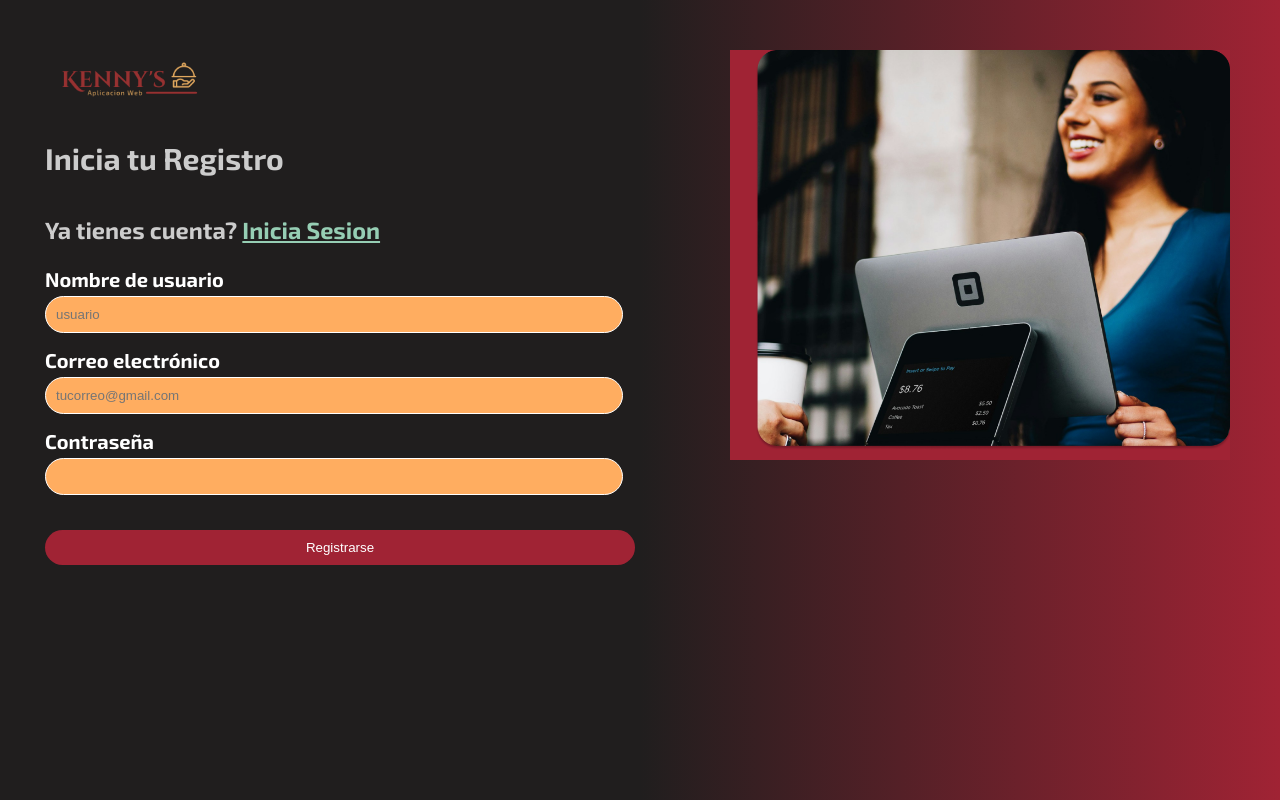
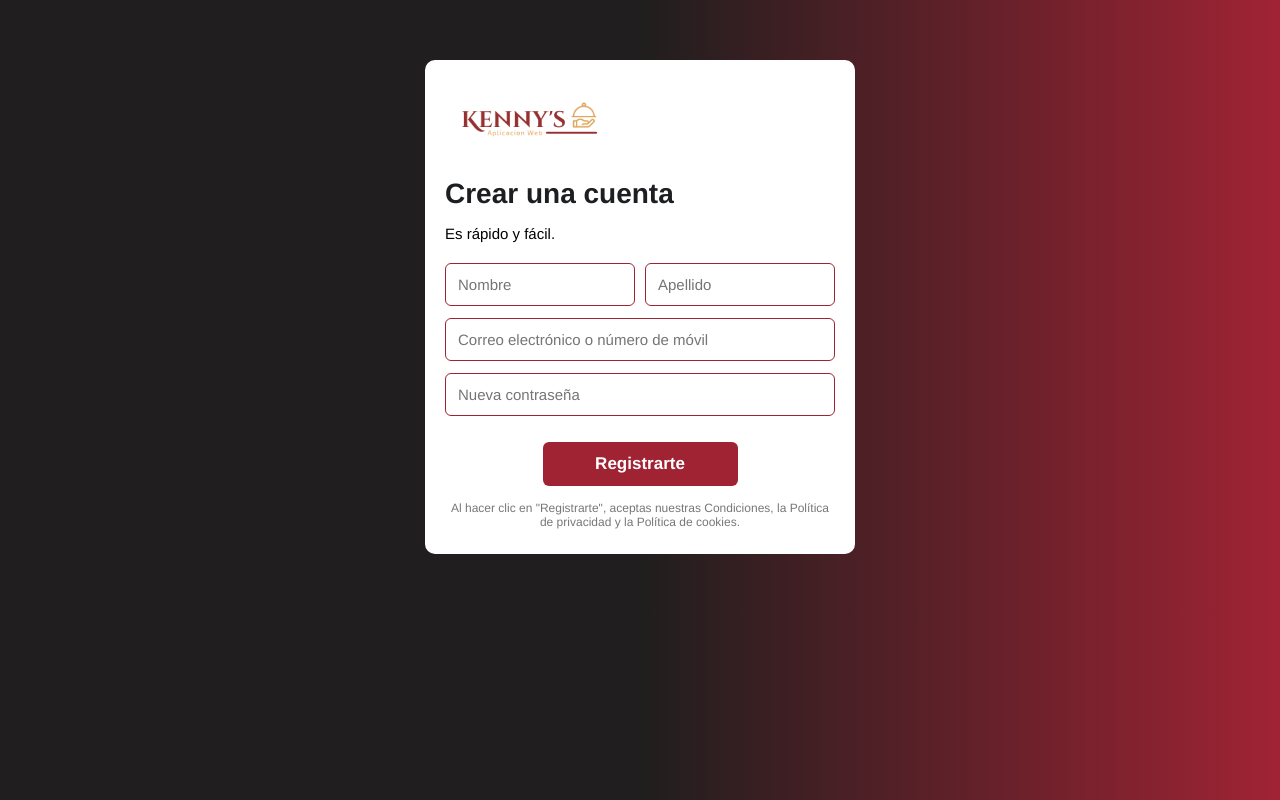
Before and after one commit to Jesuusx07/Nuestro-proyecto, a PHP site: page /registrarse.html in a window 1280 px wide. Run offline with PHP 8.4, Linux system fonts and the light colour scheme; some web fonts are replaced.

Commit message:
Cambio total del register

```diff
--- a/proyecto/css/registerUs.css
+++ b/proyecto/css/registerUs.css
@@ -283,7 +283,7 @@ html{
     }
   }
 
-  @media (min-width: 1290px){
+@media (min-width : 1370px){
 
     .regis{
       width: 100%;
@@ -340,4 +340,6 @@ html{
     #boton{
       margin-top: 60px;
     }
+
+
 }
--- a/proyecto/css/registrarse.css
+++ b/proyecto/css/registrarse.css
@@ -1,140 +1,108 @@
 @import url('https://fonts.googleapis.com/css2?family=Exo+2:ital,wght@0,100..900;1,100..900&family=Kanit:ital,wght@0,100;0,200;0,300;0,400;0,500;0,600;0,700;0,800;0,900;1,100;1,200;1,300;1,400;1,500;1,600;1,700;1,800;1,900&family=Nunito:ital,wght@0,200..1000;1,200..1000&family=Readex+Pro:wght@160..700&family=Sour+Gummy:ital,wght@0,100..900;1,100..900&display=swap');
+
+    * {
+      box-sizing: border-box;
+      font-family: 'Helvetica Neue', Helvetica, Arial, sans-serif;
+    }
+        .logo {
+            width: 175px;
+            display: block;
+        }
     body {
-        font-family: "Exo 2", serif;
-            color: #ccc;
-            background-color: #201E1E;
-            display: flex;
-            background: linear-gradient(to right, #201E1E,#201E1E, #A02334);
-            justify-content: left;
-            align-items: left;
-            min-height: 100vh;
+      background: linear-gradient( to right, #201e1e, #201e1e, #A02334 );
       margin: 0;
+      padding: 0;
     }
 
-        .logo {
-            width: 175px;
+    .container {
+      width: 100%;
+      max-width: 430px;
+      margin: 60px auto;
+      background-color: #fff;
+      padding: 25px 20px;
+      border-radius: 10px;
 
-            display: block;
-
-
-
+      box-shadow: 0 2px 10px #A02334(0,0,0,0.1);
     }
 
     h2 {
-            text-align: left;
-            margin-bottom: 20px;
-
+      font-size: 28px;
+      font-weight: bold;
+      color: #1c1e21;
+      margin-bottom: 5px;
     }
 
-        h3{
-            text-align: left;
+    p {
+      font-size: 15px;
+      color: #000000;
+      margin-bottom: 15px;
     }
 
-        h3 a{
-            color: #96CEB4;
+    input, select {
+      width: 100%;
+      padding: 12px;
+      margin: 6px 0;
+      border: 1px solid #A02334;
+      border-radius: 6px;
+      font-size: 15px;
     }
 
-        .input-group {
-            margin-bottom: 20px;
+    .name-fields {
+      display: flex;
+      gap: 10px;
+    }
 
+    .dob-gender {
+      margin-top: 10px;
     }
 
     label {
+      font-size: 14px;
+      color: #606770;
+      margin-bottom: 5px;
       display: block;
-            margin-bottom: 5px;
-            color: #ffffff;
-        }
-        .input-empleado {
-            margin-bottom: 15px;
     }
 
-        select{
-            margin-top: 15px;
-            padding: 10px;
-            border: 1px solid #ffffff;
-            background-color: #FFAD60;
-            border-radius: 50px;
-            box-sizing: border-box;
+    .gender-options {
+      display: flex;
+      gap: 10px;
     }
 
-        input{
-
-            width: calc(100% - 12px);
+    .gender-options label {
+      display: flex;
+      align-items: center;
       padding: 10px;
-            border: 1px solid #ffffff;
-            background-color: #FFAD60;
-            border-radius: 50px;
-            box-sizing: border-box;
-        }
-
-        button {
-            background-color: #a27979;
-            color: white;
-            padding: 12px 15px;
-            border: none;
-            border-radius: 4px;
+      border: 1px solid #ccd0d5;
+      border-radius: 6px;
       cursor: pointer;
       width: 100%;
     }
 
-        .signup-link {
-            text-align: center;
-            margin-top: 20px;
-        }
-    .container {
-            font-size: 20px;
-            background-color: #00000000;
-            width: 50%;
-            height: 500px;
-            padding: 45px;
-            border-radius: 30px;
-            text-align: center;
-            font-weight: bolder;
-
+    .gender-options input {
+      margin-right: 10px;
     }
 
-        h2 {
-            margin-bottom: 40px;
+    .btn-submit {
+      background-color: #A02334;
+      color: #fff;
+      font-size: 17px;
+      font-weight: bold;
+      border: none;
+      padding: 12px;
+      border-radius: 6px;
+      width: 50%;
+      margin: 20px auto 0;
+      display: block;
+      cursor: pointer;
     }
 
-        .input-group {
-            margin-bottom: 15px;
-            text-align: left;
+    .btn-submit:hover {
+      background-color: #A02334;
     }
 
-        label {
-            display: block;
-            margin-bottom: 5px;
+    .terms {
+      font-size: 12px;
+      color: #777;
+      margin-top: 15px;
+      text-align: center;
     }
-
-
-        .contenedor-botones {
-            display: flex;
-            gap: 20px;
-        }
-
-
-        .boton-registro {
-            background-color: #A02334;
-            color: #fff;
-            padding: 10px 100px;
-            border-radius: 50px;
-            text-decoration: none;
-            margin-top: 20px ;
-            line-height: 15px;
-            justify-content: left;
-
-        }
-
-        .señora img{
-            width: 500px;
-            align-items: right;
-            padding: 50px;
-            justify-content: right;
-
-
-
-        }
-        .inc{
-            color: #96CEB4;
-        }
--- a/proyecto/registrarse.html
+++ b/proyecto/registrarse.html
@@ -2,83 +2,35 @@
 <html lang="es">
 <head>
   <meta charset="UTF-8">
-    <meta name="viewport" content="width=device-width, initial-scale=1.0">
-    <title>Kenny's - Aplicación Web</title>
+  <meta name="viewport" content="width=device-width, initial-scale=1">
   <link rel="stylesheet" href="./css/registrarse.css">
-
+  <title>Registrarse en Kennys</title>
 </head>
 <body>
 
   <div class="container">
-        <div class="navbar-right">
     <img src="./img/Logo Principal (1).png" class="logo" alt="icono" />
+    <h2>Crear una cuenta</h2>
+    <p>Es rápido y fácil.</p>
+    <form>
+      <div class="name-fields">
+        <input type="text" placeholder="Nombre" required>
+        <input type="text" placeholder="Apellido" required>
       </div>
-        <h2>Inicia tu Registro</h2>
-        <h3>Ya tienes cuenta? <a href="login.html">Inicia Sesion</a></h3>
-        <form id="register">
-            <div class="input-group">
-                <label for="reg_user">Nombre de usuario</label>
-                <input type="text" id="reg_user" placeholder="usuario">
-            </div>
+      <input type="email" placeholder="Correo electrónico o número de móvil" required>
+      <input type="password" placeholder="Nueva contraseña" required>
 
-            <div class="input-group">
-                <label for="reg_email">Correo electrónico</label>
-                <input type="email" id="reg_email" placeholder="tucorreo@gmail.com">
-            </div>
-
-            <div class="input-group">
-                <label for="reg_password">Contraseña</label>
-                <input type="password" id="reg_password">
-            </div>
+      <div class="dob-gender">
+      <div class="dob-gender">
 
 
+      <button type="submit" class="btn-submit">Registrarte</button>
 
-            <button type="submit" class="boton-registro" id="register-submit">Registrarse</button>
+      <div class="terms">
+        Al hacer clic en "Registrarte", aceptas nuestras Condiciones, la Política de privacidad y la Política de cookies.
+      </div>
     </form>
   </div>
 
-
-    <div class="señora">
-        <img src="img/señora.png" alt="">
-    </div>
-
-
 </body>
-<script>
-    const registerForm = document.getElementById('register');
-    const registerSubmit = document.getElementById('register-submit');
-    const mensajeDiv = document.getElementById('mensaje');
-
-    registerForm.addEventListener('submit', function(event) {
-        event.preventDefault();
-
-        const username = document.getElementById('reg_user').value.trim();
-        const email = document.getElementById('reg_email').value.trim();
-        const password = document.getElementById('reg_password').value;
-
-
-        if (!username || !email || !password) {
-            alert ('Por favor, complete todos los campos para registrarse.');
-            return;
-        }
-
-        const userData = {
-            username: username,
-            email: email,
-            password: password,
-
-        };
-
-        localStorage.setItem(email, JSON.stringify(userData));
-        alert ('Cuenta registrada exitosamente. Redirigiendo...');
-        registerForm.reset();
-
-        // Redireccionar a la página de inicio de sesión after a short delay
-        setTimeout(() => {
-            window.location.href = 'login.html';
-        }, 1500);
-    });
-</script>
-</body>
-
 </html>
```
Lines whose indentation alone changed are shown as unchanged.
